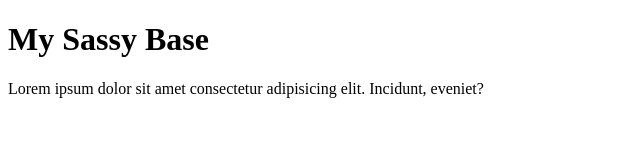
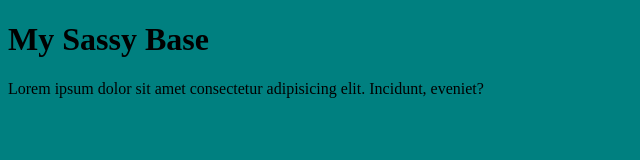
Before and after one commit to kalebmiranda/mysassybase-2022, a plain HTML site: page index.html in a window 1280 px wide. Shown: the whole page, without its empty margins (0-640 px from the left). Drawn offline with Linux system fonts and the light colour scheme.

Commit message:
added style

```diff
--- /dev/null
+++ b/scss/style.scss
@@ -0,0 +1,5 @@
+$mybackground: teal;
+
+body {
+    background: $mybackground;
+}
```
Also changed, not shown: index.html (+1 -1 lines), css/style.css (added).
